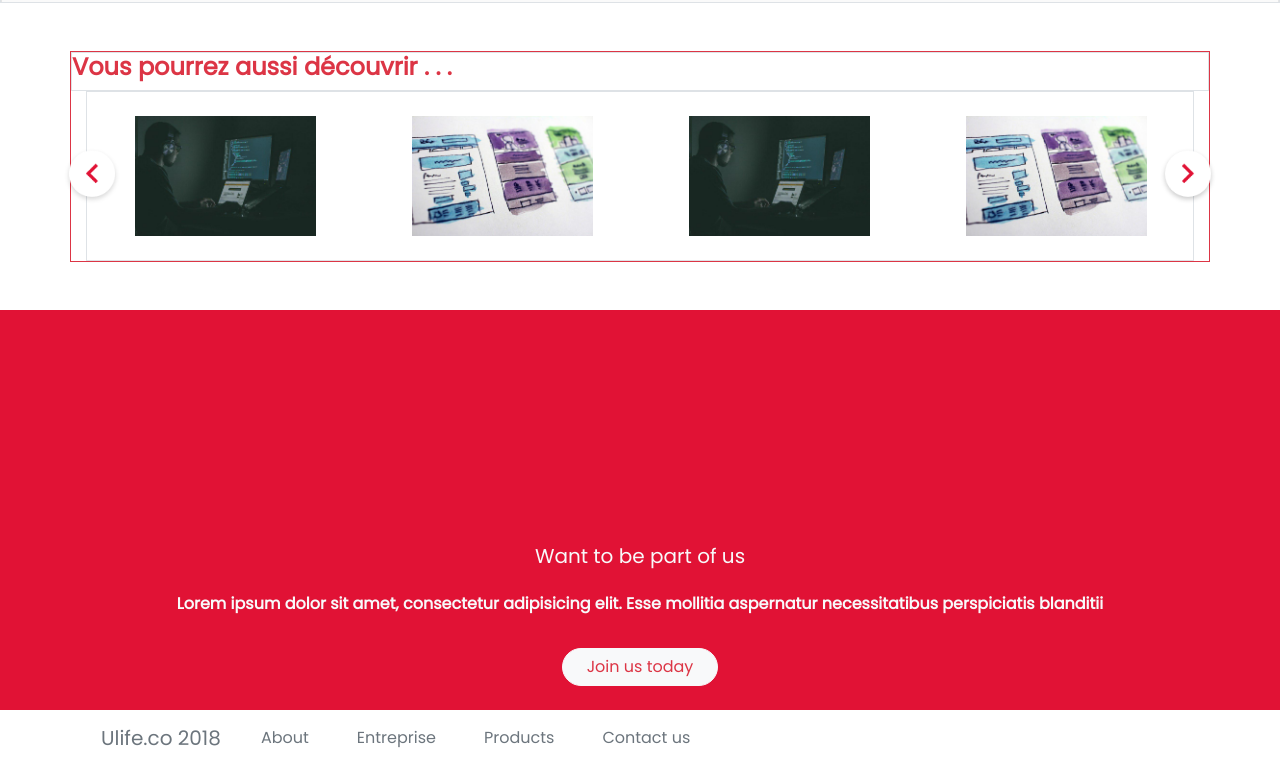
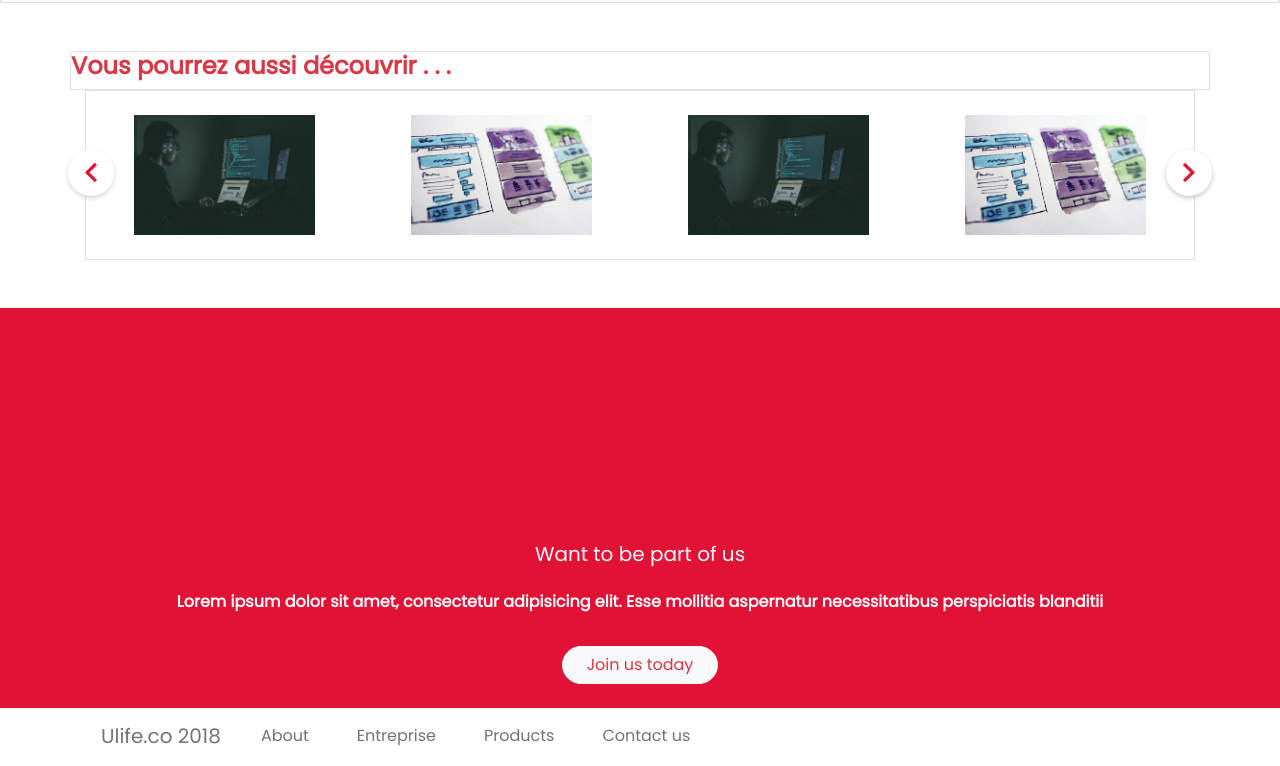
Before and after one commit to leyanki/Find-A-Way, a plain HTML site: page stories.html in a window 1280 px wide. Shown: the part 2759-3525 px from the top of the page. Drawn offline with nearby package versions, Linux system fonts and the light colour scheme.

Commit message:
removing border of slider2

```diff
--- a/stories.html
+++ b/stories.html
@@ -200,7 +200,7 @@
     </div>
    </div>
    <!-- there is a slider place 2-->
-   <div class=" container border  border-danger my-5">
+   <div class=" container my-5">
         <div class="row border">
             <h4 class="font-weight-bold text-center text-danger">Vous pourrez aussi découvrir . . .</h4>
         </div>
```
Also changed, not shown: ways.html (+1 -1 lines).
